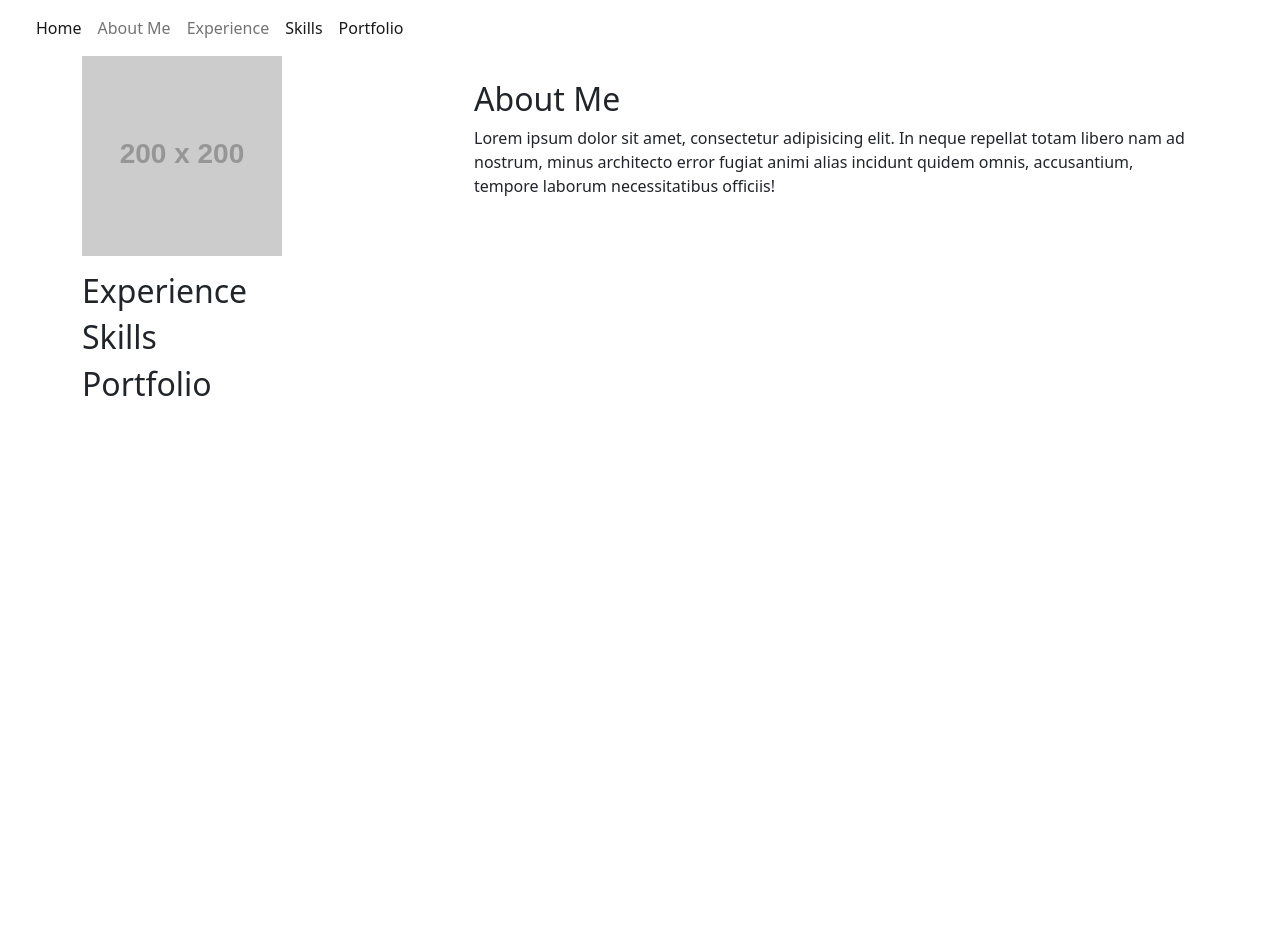
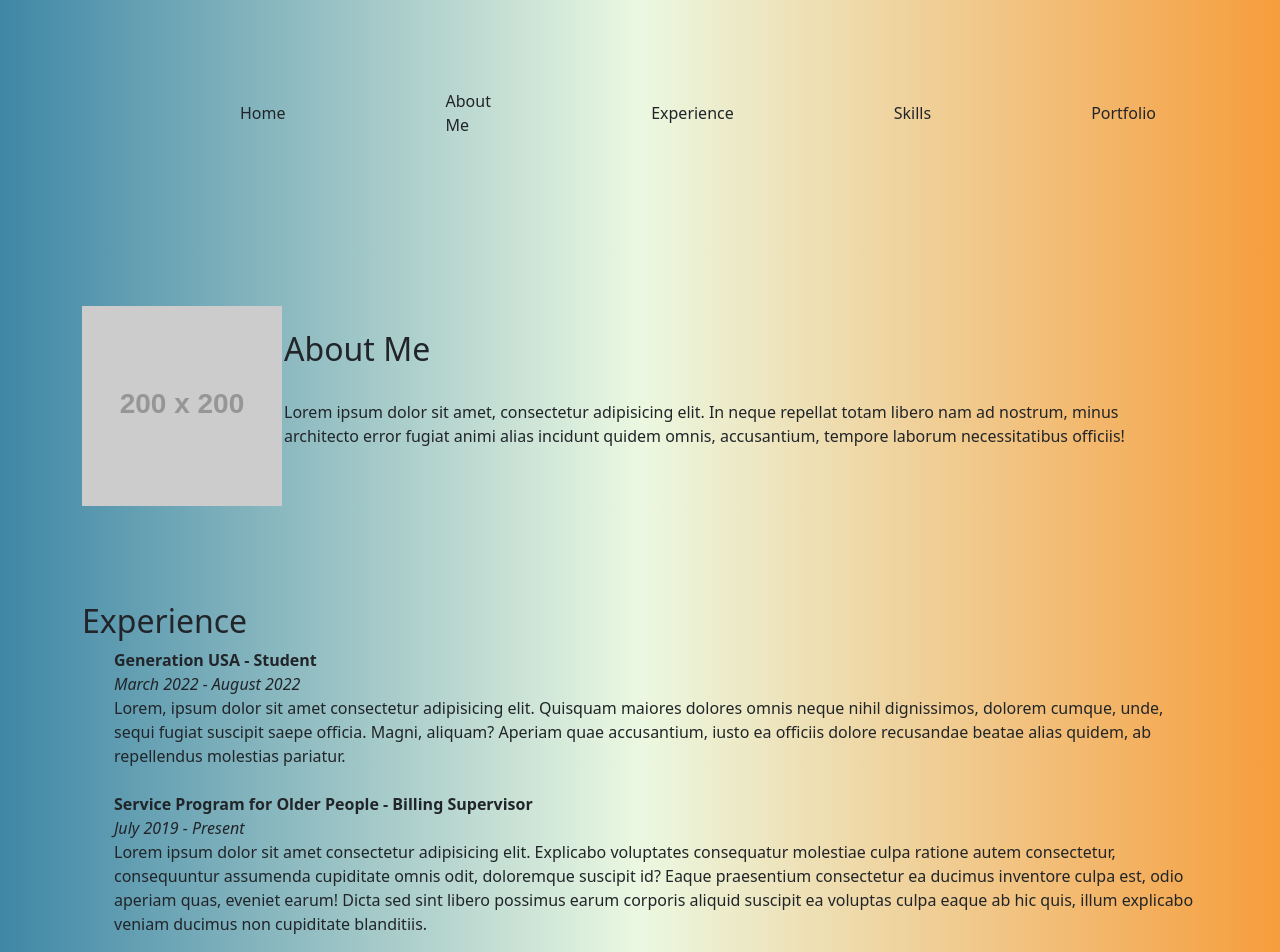
Before and after one commit to RuderlizaH/My-Website, a plain HTML site: page index.html in a window 1280 px wide. Shown: the top 952 px of the page. Before the commit the page ends 800 px from the top, so only its background shows below. Drawn offline with nearby package versions, Linux system fonts and the light colour scheme; placeholder pictures from the web are drawn by us.

Commit message:
HTML update & added CSS

```diff
--- a/Assets/CSS/style.css
+++ b/Assets/CSS/style.css
@@ -0,0 +1,41 @@
+body {
+    background: linear-gradient(0.25turn, #3f87a6, #ebf8e1, #f69d3c);
+}
+
+main {
+    margin-left: 2em;
+    margin-right: 2em;
+}
+
+nav a {
+    margin: 5em;
+
+}
+
+#navbarNav  a:hover {
+    color: #3f87a6;
+    border-radius: 3px;
+    box-shadow: #3f87a7 .5px .5px .5px 1px;
+}
+
+.about {
+    margin-top: 5em;
+
+}
+
+.container {
+    margin-top: 5em;
+
+
+}
+
+.container.Exp ul {
+    list-style-type: none;
+}
+
+.title {
+    font-weight: bold;
+}
+.date   {
+    font-style: italic;
+}
--- a/index.html
+++ b/index.html
@@ -11,8 +11,9 @@
 </head>
 
 <body>
+    <main>
         <header>
-        <nav class="navbar navbar-expand-lg">
+            <nav class="navbar flex-column navbar-expand-md" id="nav">
                 <div class="container-fluid">
                     <a class="navbar-brand" href="#"></a>
                     <button class="navbar-toggler" type="button" data-bs-toggle="collapse" data-bs-target="#navbarNav"
@@ -20,38 +21,35 @@
                         <span class="navbar-toggler-icon"></span>
                     </button>
                     <div class="collapse navbar-collapse" id="navbarNav">
-                    <ul class="navbar-nav">
-                        <li class="nav-item">
+
+
                         <a class="nav-link active" aria-current="page" href="#">Home</a>
-                        </li>
-                        <li class="nav-item">
+
+
                         <a class="nav-link" href="#">About Me</a>
-                        </li>
-                        <li class="nav-item">
+
                         <a class="nav-link" href="#">Experience</a>
-                        </li>
-                        <li class="nav-item">
+
                         <a class="nav-link active" href="#">Skills</a>
-                        </li>
-                        <li class="nav-item">
+
+
                         <a class="nav-link active" href="#">Portfolio</a>
-                        </li>
-                    </ul>
                     </div>
                 </div>
             </nav>
+
         </header>
 
-    <section>
+        <section class="about">
             <div class="container">
                 <div class="row">
-                <div class="col-sm-4">
+                    <div class="col-sm-2 d-block mx-auto">
                         <figure>
                             <img src="http://placehold.jp/200x200.png" alt="photo of me">
                         </figure>
                     </div>
-                <div class="col-sm-8 p-4">
-                    <h2>About Me</h2>
+                    <div class="col-md-10 p-4">
+                        <h2>About Me</h2> <br>
                         <p>Lorem ipsum dolor sit amet, consectetur adipisicing elit.
                             In neque repellat totam libero nam ad nostrum, minus architecto
                             error fugiat animi alias incidunt quidem omnis,
@@ -62,15 +60,35 @@
             </div>
         </section>
         <section>
-        <div class="container">
-            <div class="col-sm-6">
+            <div class="container Exp">
+                <div class="col-sm-12">
                     <h2>Experience</h2>
+                    <ul>
+                        <li class="title">Generation USA - Student</li>
+                        <li class="date">March 2022 - August 2022</li>
+                        <li>Lorem, ipsum dolor sit amet consectetur adipisicing elit.
+                            Quisquam maiores dolores omnis neque nihil dignissimos, dolorem cumque,
+                            unde, sequi fugiat suscipit saepe officia. Magni, aliquam? Aperiam quae
+                            accusantium, iusto ea officiis
+                            dolore recusandae beatae alias quidem, ab repellendus molestias pariatur.</li>
+                        <br>
+                        <li class="title">Service Program for Older People - Billing Supervisor</li>
+                        <li class="date">July 2019 - Present</li>
+                        <li>Lorem ipsum dolor sit amet consectetur adipisicing elit.
+                            Explicabo voluptates consequatur molestiae culpa ratione autem consectetur,
+                            consequuntur assumenda cupiditate omnis odit, doloremque suscipit id?
+                            Eaque praesentium consectetur ea ducimus inventore culpa est,
+                            odio aperiam quas, eveniet earum! Dicta sed sint libero possimus earum corporis
+                            aliquid suscipit ea voluptas culpa eaque ab hic quis,
+                            illum explicabo veniam ducimus non cupiditate blanditiis.</li>
+
+                    </ul>
                 </div>
             </div>
         </section>
         <section>
             <div class="container">
-            <div class="col-sm-6">
+                <div class="col-sm-12">
                     <h2>Skills</h2>
                 </div>
             </div>
@@ -78,11 +96,12 @@
 
         <section>
             <div class="container">
-            <div class="col-sm-6 bg-theme-light">
+                <div class="col-sm-12">
                     <h2>Portfolio</h2>
                 </div>
             </div>
         </section>
+    </main>
     <script src="https://cdn.jsdelivr.net/npm/bootstrap@5.2.0-beta1/dist/js/bootstrap.bundle.min.js"
         integrity="sha384-pprn3073KE6tl6bjs2QrFaJGz5/SUsLqktiwsUTF55Jfv3qYSDhgCecCxMW52nD2"
         crossorigin="anonymous"></script>
```
Lines whose indentation alone changed are shown as unchanged.
